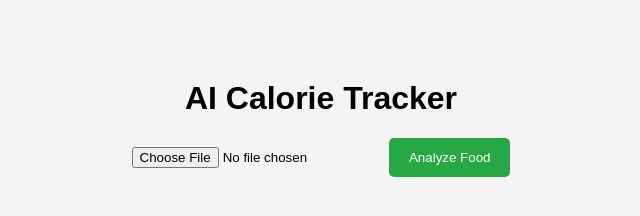
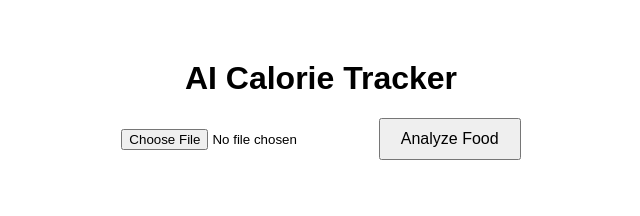
Before and after one commit to SujalPaul/ai-calorie-tracker, a website: page index.html in a window 1280 px wide. Shown: the whole page, without its empty margins (319-959 px from the left). Drawn offline with Linux system fonts and the light colour scheme.

Commit message:
Update style.css

```diff
--- a/style.css
+++ b/style.css
@@ -1,53 +1,15 @@
-body{
-
-font-family: Arial;
-
-background:#f4f4f4;
-
-text-align:center;
-
-margin-top:80px;
-
+body {
+  font-family: Arial;
+  text-align: center;
+  margin-top: 60px;
 }
 
-.container{
-
-background:white;
-
-width:400px;
-
-margin:auto;
-
-padding:30px;
-
-border-radius:10px;
-
-box-shadow:0 0 10px rgba(0,0,0,0.2);
-
+button {
+  padding: 10px 20px;
+  font-size: 16px;
 }
 
-button{
-
-padding:12px 20px;
-
-background:#28a745;
-
-color:white;
-
-border:none;
-
-border-radius:5px;
-
-cursor:pointer;
-
+#result {
+  margin-top: 20px;
+  font-size: 18px;
 }
-
-#result{
-
-margin-top:20px;
-
-font-size:18px;
-
-white-space:pre-line;
-
-}
```
